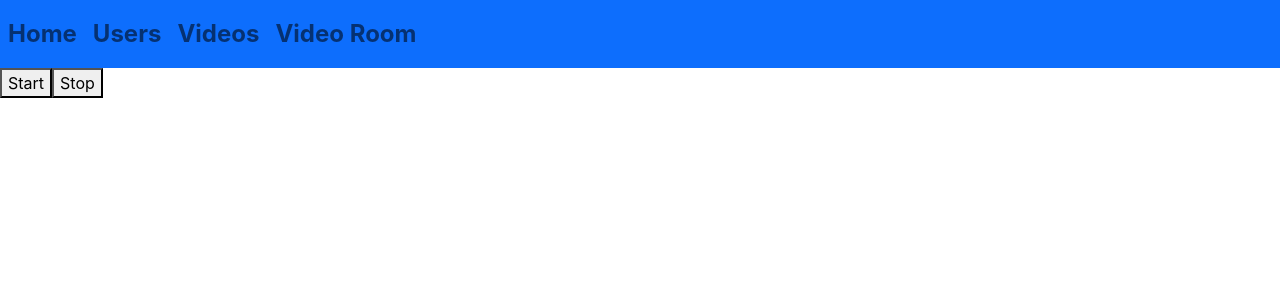
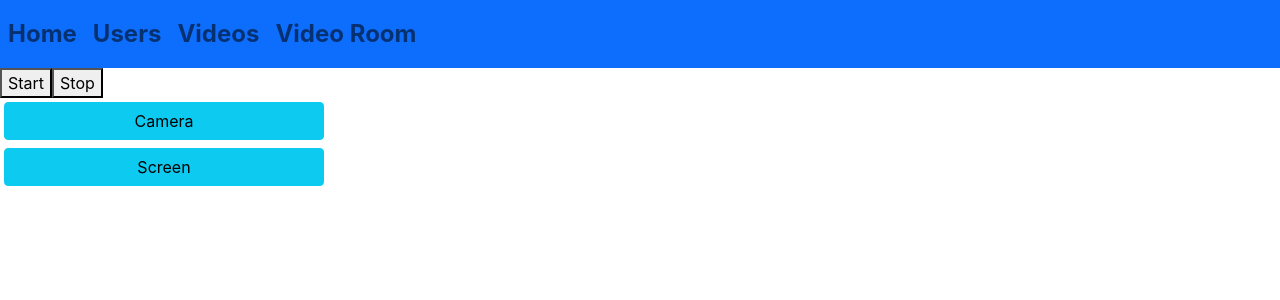
Before and after one commit to full-pets/react-client, a React (Create React App) app: page /video-room in a window 1280 px wide. Shown: the top 300 px of the page. Built offline with nearby package versions, Linux system fonts and the light colour scheme.

Commit message:
switch capture

```diff
--- a/src/Video/VideoRoom.js
+++ b/src/Video/VideoRoom.js
@@ -9,12 +9,12 @@ function VideoRoom(props) {
         onCameraFail = function (e) {
             console.log('Camera did not work.', e)
         };
-     const startCapture = async (displayMediaOptions) => {
+    const startCapture = async (displayMediaOptions) => {
         let captureStream = null;
 
         try {
             captureStream = await navigator.mediaDevices.getDisplayMedia(displayMediaOptions);
-        } catch(err) {
+        } catch (err) {
             console.error("Error: " + err);
         }
         return captureStream;
@@ -33,27 +33,28 @@ function VideoRoom(props) {
             .then(console.log)
             .catch(console.log)
     }
-    useEffect(() => {
-        //<<<<<<<<<<<<<<< CAPTURE OF WEBCAMERA >>>>>>>>>>>>>>>>>>>
+    const setCamera = () => {
         navigator.getUserMedia = navigator.getUserMedia || navigator.webkitGetUserMedia || navigator.mozGetUserMedia || navigator.msGetUserMedia;
         navigator.getUserMedia({ video: true, audio: true }, function (stream) {
             video.current.srcObject = stream
             setRecorder(RecordRTC(stream, { type: 'video', mimeType: 'video/mpeg' }))
         }, onCameraFail)
-
-
-//<<<<<<<<<<<<<<< CAPTURE OF SCREEN >>>>>>>>>>>>>>>>>>>
-        // startCapture().then(stream =>{
-        //     video.current.srcObject = stream
-        //     setRecorder(RecordRTC(stream, { type: 'video', mimeType: 'video/mpeg' }))
-        // } )
-    }, [])
-
+    }
+    const setScreen = () => {
+        startCapture().then(stream => {
+            video.current.srcObject = stream
+            setRecorder(RecordRTC(stream, { type: 'video', mimeType: 'video/mpeg' }))
+        })
+    }
     return (
         <div>
             <video ref={video} autoPlay id="vid"/>
             <button onClick={() => recorder.startRecording()}>Start</button>
             <button onClick={() => recorder.stopRecording(saver)}>Stop</button>
+            <div className="col-3 ml-auto">
+                <button onClick={setCamera} className=" m-1 btn btn-info">Camera</button>
+                <button onClick={setScreen} className=" m-1 btn btn-info">Screen</button>
+            </div>
         </div>
     )
 }
```
